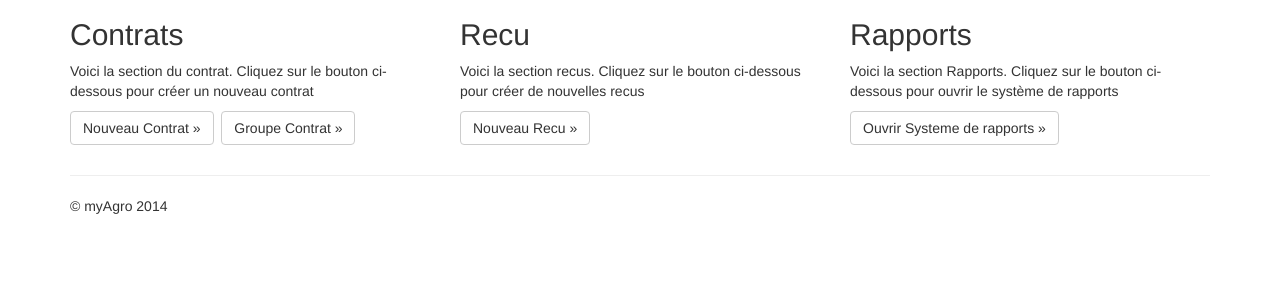
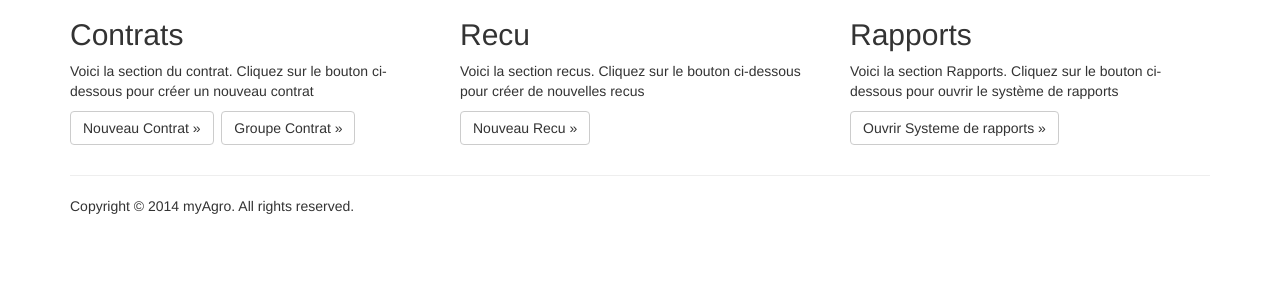
Before and after one commit to frenchsilk4/myagro-repo, a PHP site: page /welcome.php in a window 1280 px wide. Shown: the part 485-785 px from the top of the page. Run offline with PHP 8.4, Linux system fonts and the light colour scheme; the visitor is signed in with stand-in values (Sample User, id 1); tables that the repository leaves empty or names only in its code hold one stand-in row (values such as "Sample post").

Commit message:
Clean up copyright message.

```diff
--- a/lecentre/footer.php
+++ b/lecentre/footer.php
@@ -7,7 +7,7 @@
 <div class="container">
     <hr>
     <footer>
-        <p>&copy; myAgro 2014</p>
+        <p>Copyright &copy; 2014 myAgro. All rights reserved.</p>
     </footer>
 </div>
 
```
